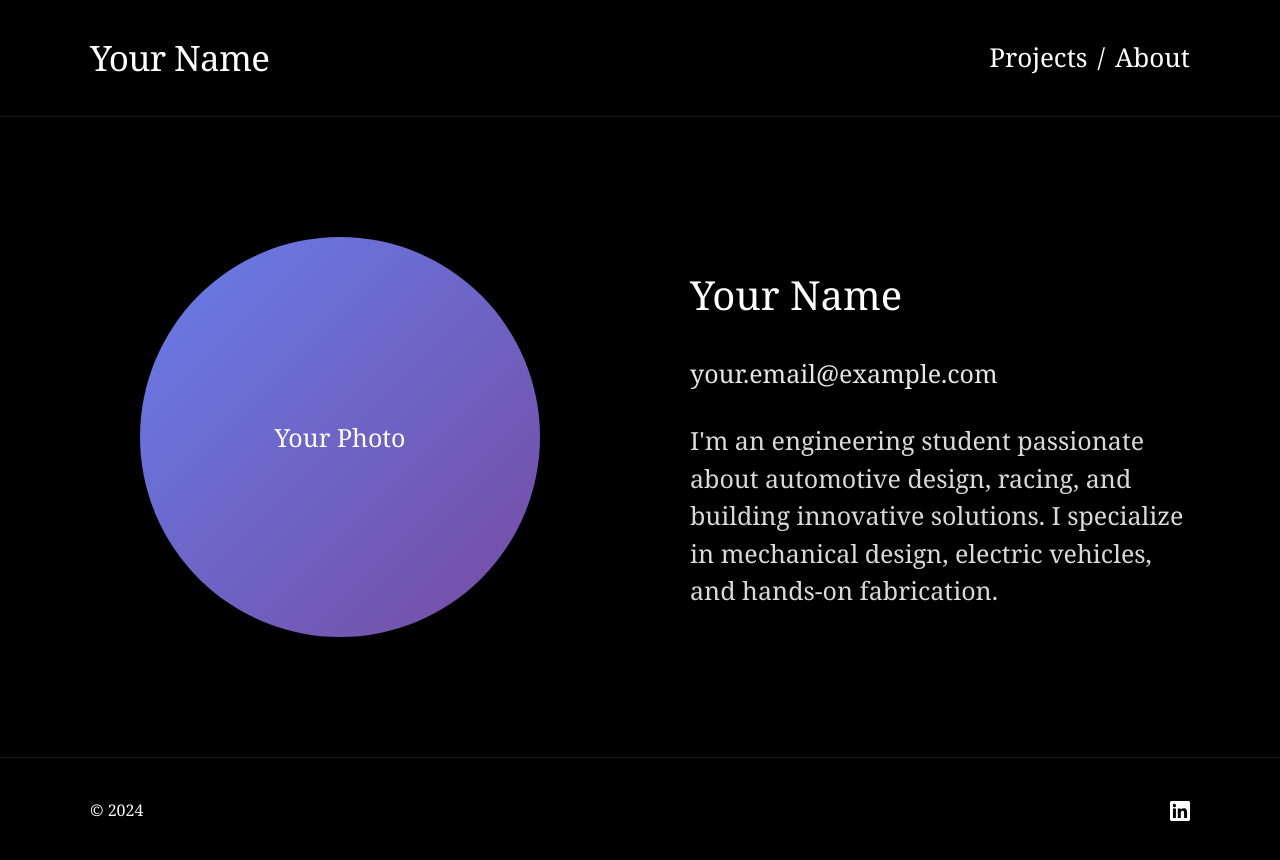
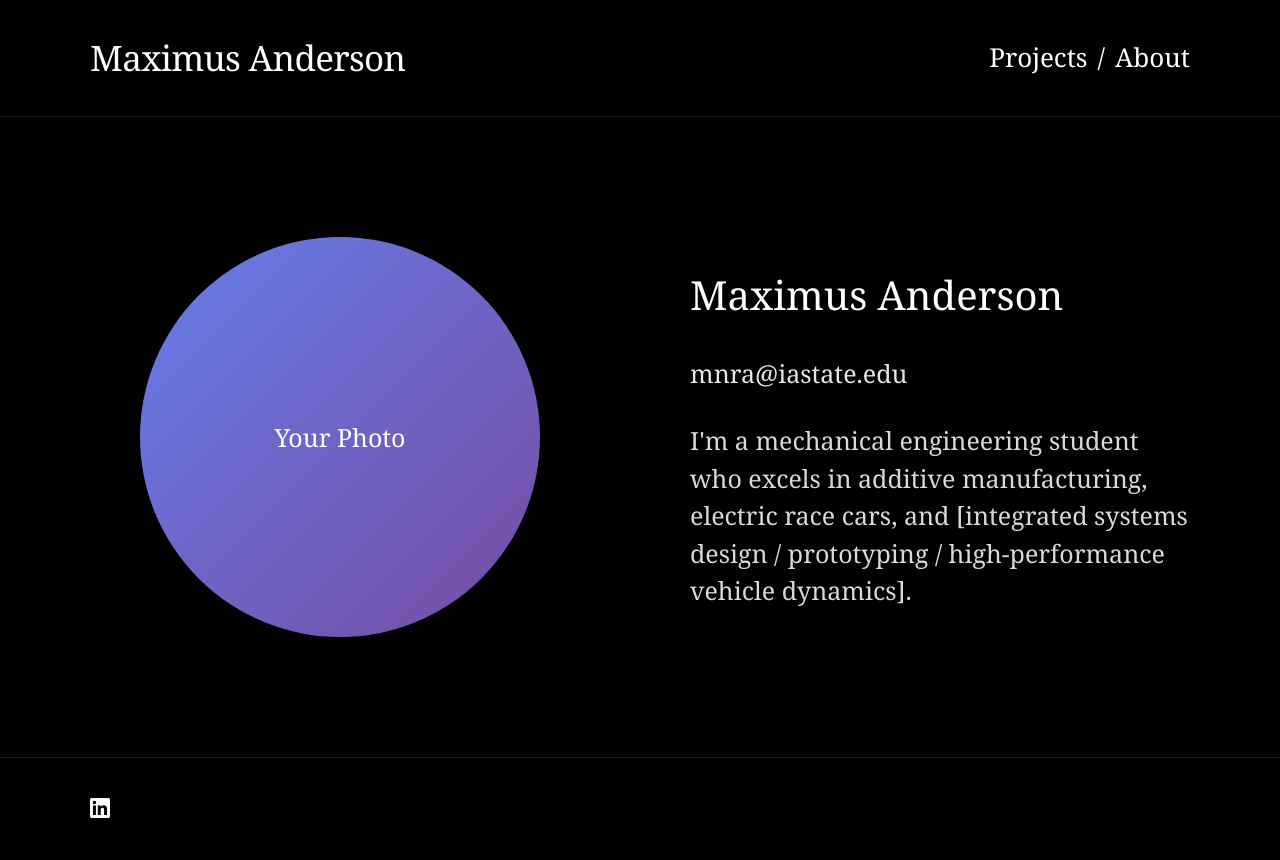
Before and after one commit to Maximus-Anderson/Maximus-Anderson.github.io, a plain HTML site: page index.html in a window 1280 px wide. Both pictures are taken after a click on the link "About". Drawn offline with Linux system fonts and the light colour scheme.

Commit message:
Update index.html

```diff
--- a/index.html
+++ b/index.html
@@ -10,7 +10,7 @@
     <!-- Navigation -->
     <nav class="navigation">
         <div class="nav-content">
-            <h1 class="logo">Your Name</h1>
+            <h1 class="logo">Maximus Anderson</h1>
             <div class="nav-links">
                 <a href="#" data-page="projects">Projects</a>
                 <a href="#" data-page="about">About</a>
@@ -24,7 +24,7 @@
         <section class="hero">
             <div class="hero-content fade-in">
                 <h1 class="hero-title">My Work</h1>
-                <h2 class="hero-subtitle">Engineering projects I've researched, designed, and built</h2>
+                <h2 class="hero-subtitle">Projects I have researched, designed, or manufactured</h2>
                 <div class="divider"><span></span></div>
             </div>
         </section>
@@ -94,9 +94,9 @@
                     </div>
                 </div>
                 <div class="about-text slide-up" style="animation-delay: 0.2s;">
-                    <h2 class="about-name">Your Name</h2>
-                    <p class="about-email">your.email@example.com</p>
-                    <p class="about-bio">I'm an engineering student passionate about automotive design, racing, and building innovative solutions. I specialize in mechanical design, electric vehicles, and hands-on fabrication.</p>
+                    <h2 class="about-name">Maximus Anderson</h2>
+                    <p class="about-email">mnra@iastate.edu</p>
+                    <p class="about-bio">I'm a mechanical engineering student who excels in additive manufacturing, electric race cars, and [integrated systems design / prototyping / high-performance vehicle dynamics].</p>
                 </div>
             </div>
         </section>
@@ -105,7 +105,6 @@
     <!-- Footer -->
     <footer>
         <div class="footer-content">
-            <div class="copyright">© 2024</div>
             <div class="social-links">
                 <a href="https://www.linkedin.com/in/YOUR_PROFILE" target="_blank" class="social-icon linkedin" aria-label="LinkedIn"></a>
             </div>
```
